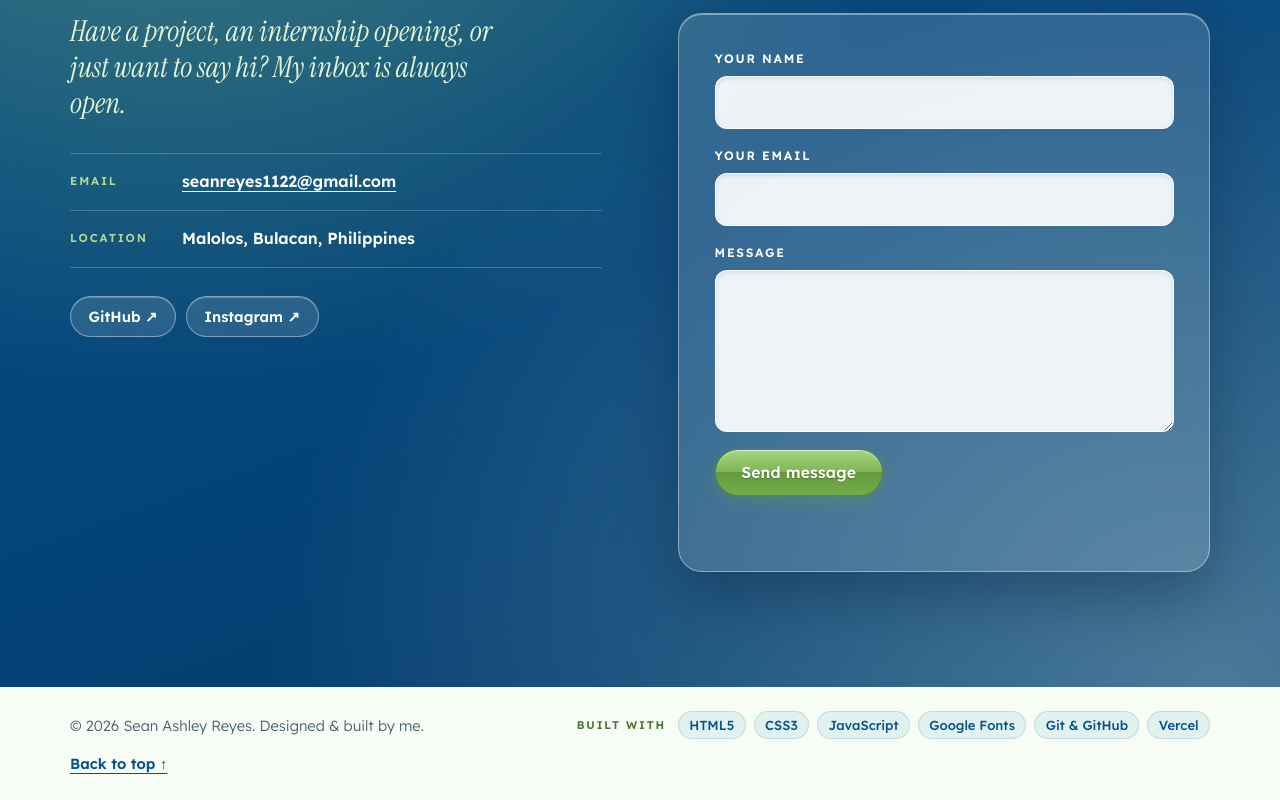
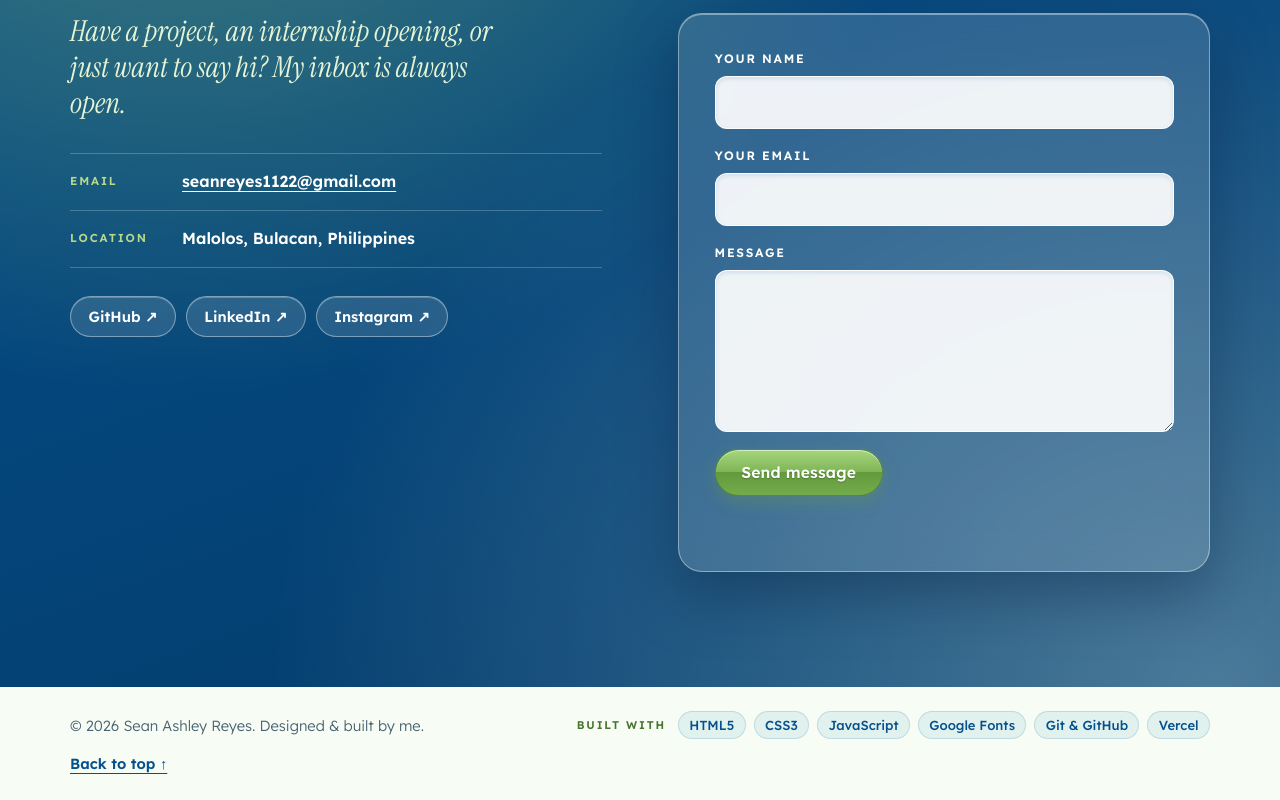
Before and after one commit to sioneldaezima/personal-portfolio, a plain HTML site: page index.html in a window 1280 px wide. Shown: the part 7951-8751 px from the top of the page. Drawn offline with Linux system fonts and the light colour scheme.

Commit message:
Add LinkedIn link to the Contact section
Co-Authored-By: Claude Fable 5.2 <noreply@anthropic.com>

```diff
--- a/index.html
+++ b/index.html
@@ -457,6 +457,7 @@
             <!-- Add LinkedIn / Facebook the same way -->
             <ul class="socials">
               <li><a href="https://github.com/sioneldaezima" target="_blank" rel="noopener">GitHub &nearr;</a></li>
+              <li><a href="https://www.linkedin.com/in/sean-ashley-reyes-12037044b/" target="_blank" rel="noopener">LinkedIn &nearr;</a></li>
               <li><a href="https://www.instagram.com/sionel.ishere" target="_blank" rel="noopener">Instagram &nearr;</a></li>
             </ul>
           </div>
```
